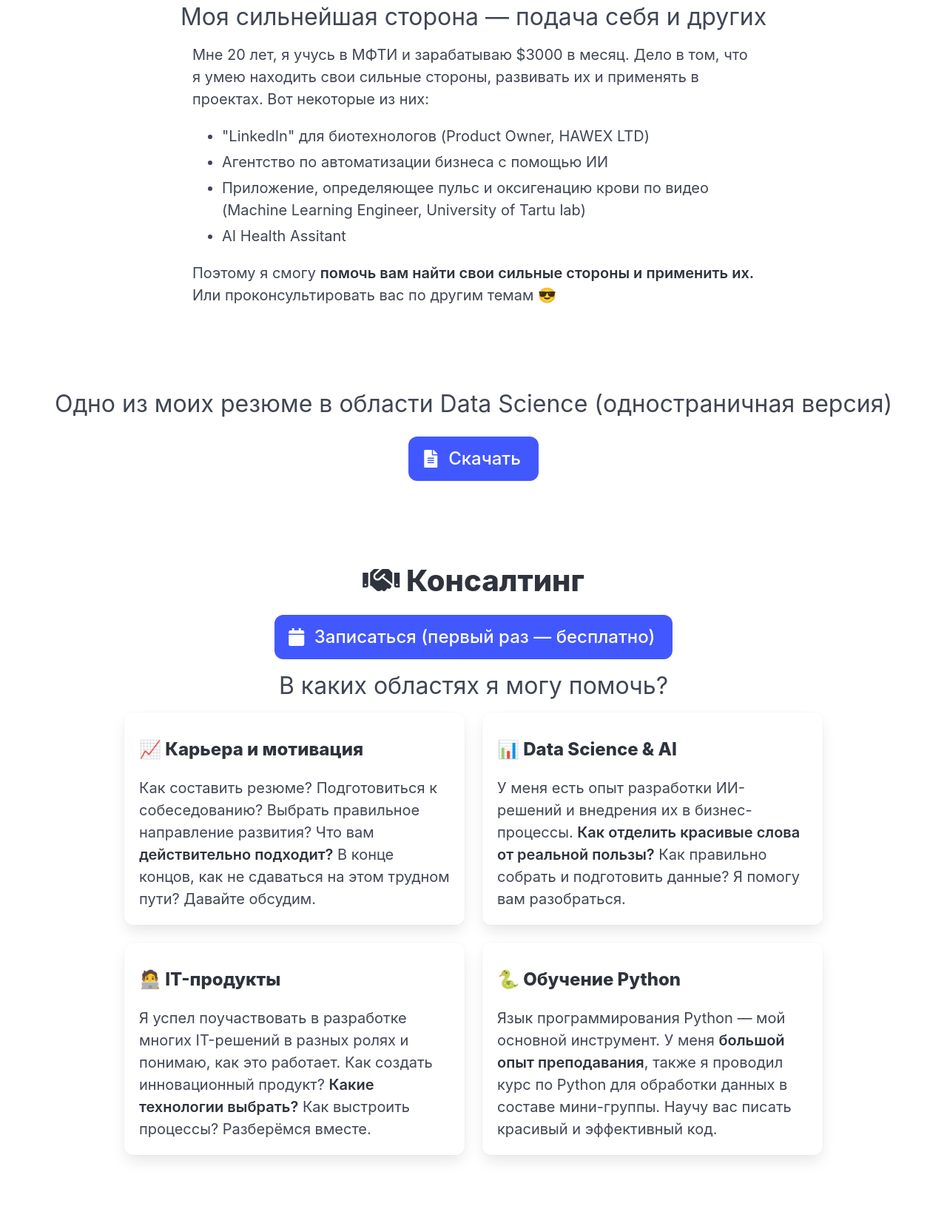
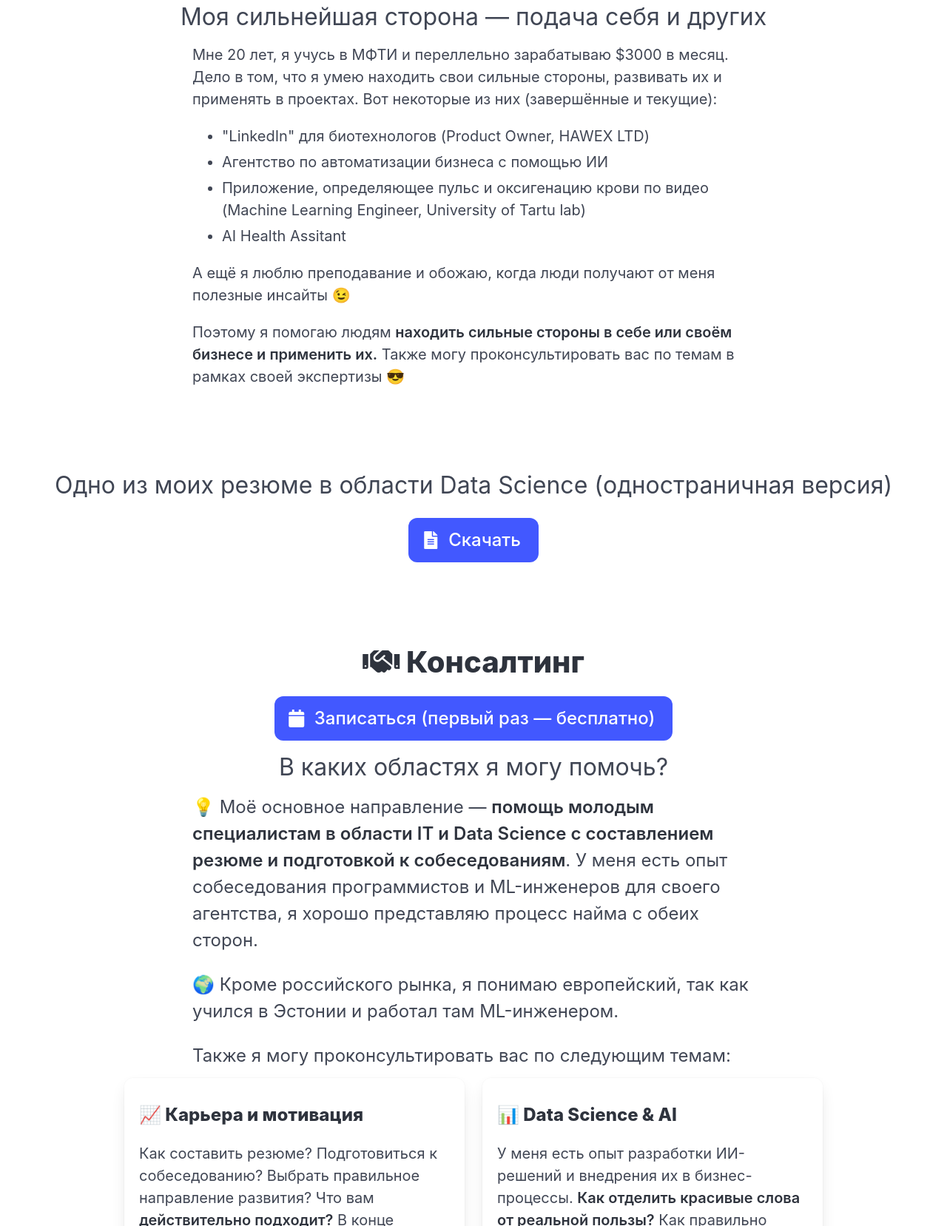
Before and after one commit to dreamtim1/dreamtim1.github.io, a plain HTML site: page index.html in a window 1280 px wide. Shown: the part 922-2579 px from the top of the page at 74% size. Drawn offline with Linux system fonts and the light colour scheme.

Commit message:
specified the niche and corrected the wording

```diff
--- a/index.html
+++ b/index.html
@@ -158,9 +158,9 @@
         <div class="column is-two-thirds">
           <div class="content is-size-5">
             <p>
-              Мне 20 лет, я учусь в МФТИ и зарабатываю $3000 в месяц.
+              Мне 20 лет, я учусь в МФТИ и переллельно зарабатываю $3000 в месяц.
               Дело в том, что я умею находить свои сильные стороны, развивать их
-              и применять в проектах. Вот некоторые из них:
+              и применять в проектах. Вот некоторые из них (завершённые и текущие):
             </p>
             <ul>
               <li>"LinkedIn" для биотехнологов (Product Owner, HAWEX LTD)</li>
@@ -170,7 +170,10 @@
               <li>AI Health Assitant</li>
             </ul>
             <p>
-              Поэтому я смогу <strong>помочь вам найти свои сильные стороны и применить их.</strong> Или проконсультировать вас по другим темам 😎
+              А ещё я люблю преподавание и обожаю, когда люди получают от меня полезные инсайты 😉
+            </p>
+            <p>
+              Поэтому я помогаю людям <strong> находить сильные стороны в себе или своём бизнесе и применить их.</strong> Также могу проконсультировать вас по темам в рамках своей экспертизы 😎
             </p>
           </div>
         </div>
@@ -214,6 +217,25 @@
         </p>
         <h4 class="subtitle is-3">В каких областях я могу помочь?</h4>
       </div>
+
+      <div class="container">
+        <div class="columns is-centered">
+          <div class="column is-two-thirds">
+            <div class="content is-size-4">
+              <p>
+                💡 Моё основное направление — <strong>помощь молодым специалистам в области IT и Data Science с составлением резюме и подготовкой к собеседованиям</strong>.
+                У меня есть опыт собеседования программистов и ML-инженеров для своего агентства, я хорошо представляю процесс найма с обеих сторон.
+              </p>
+              <p>
+                🌍 Кроме российского рынка, я понимаю европейский, так как учился в Эстонии и работал там ML-инженером.
+              </p>
+              <p>
+                Также я могу проконсультировать вас по следующим темам:
+            </div>
+          </div>
+        </div>
+      </div>
+
       <div class="columns is-centered">
         <div class="column is-5">
           <div class="box">
```
